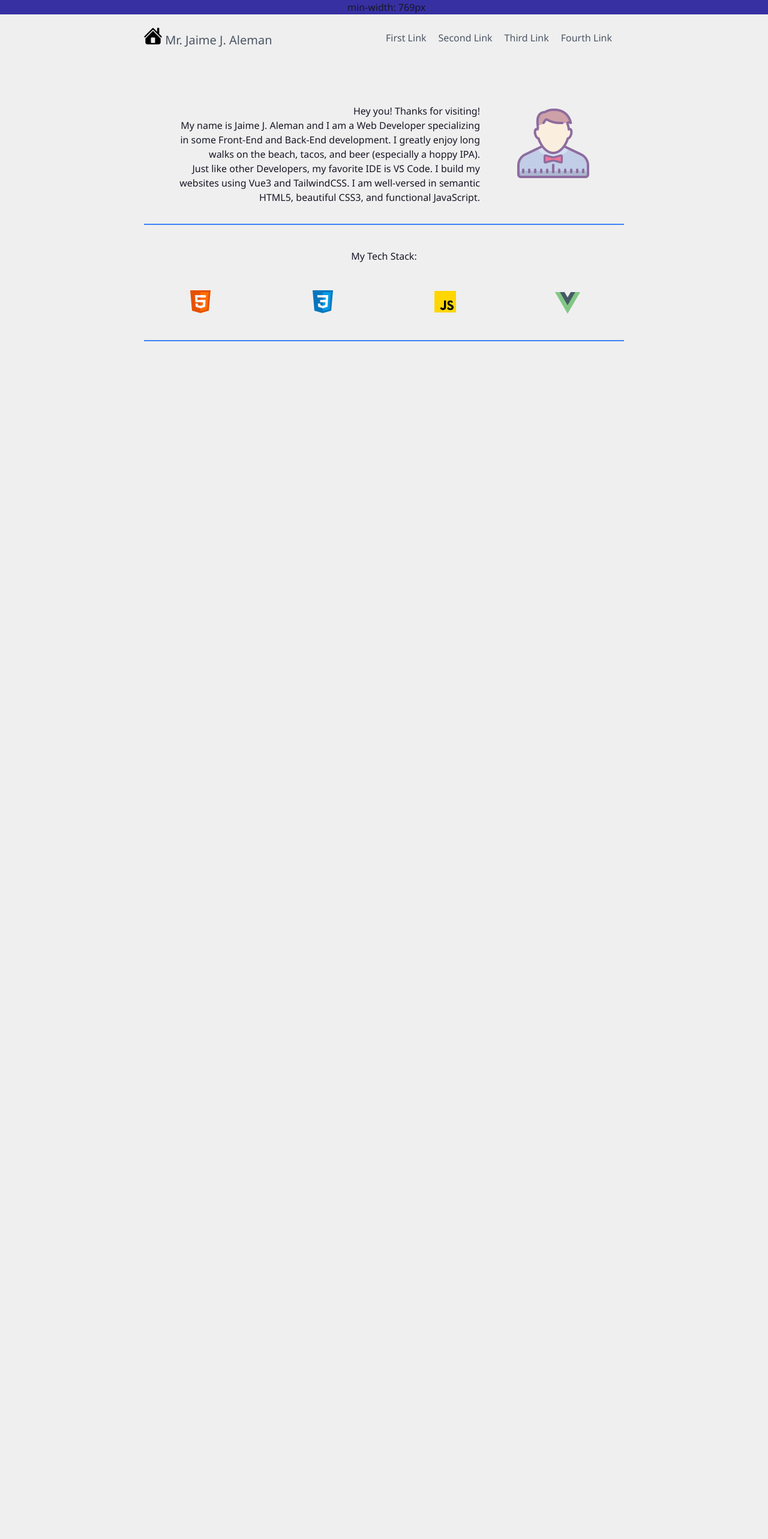
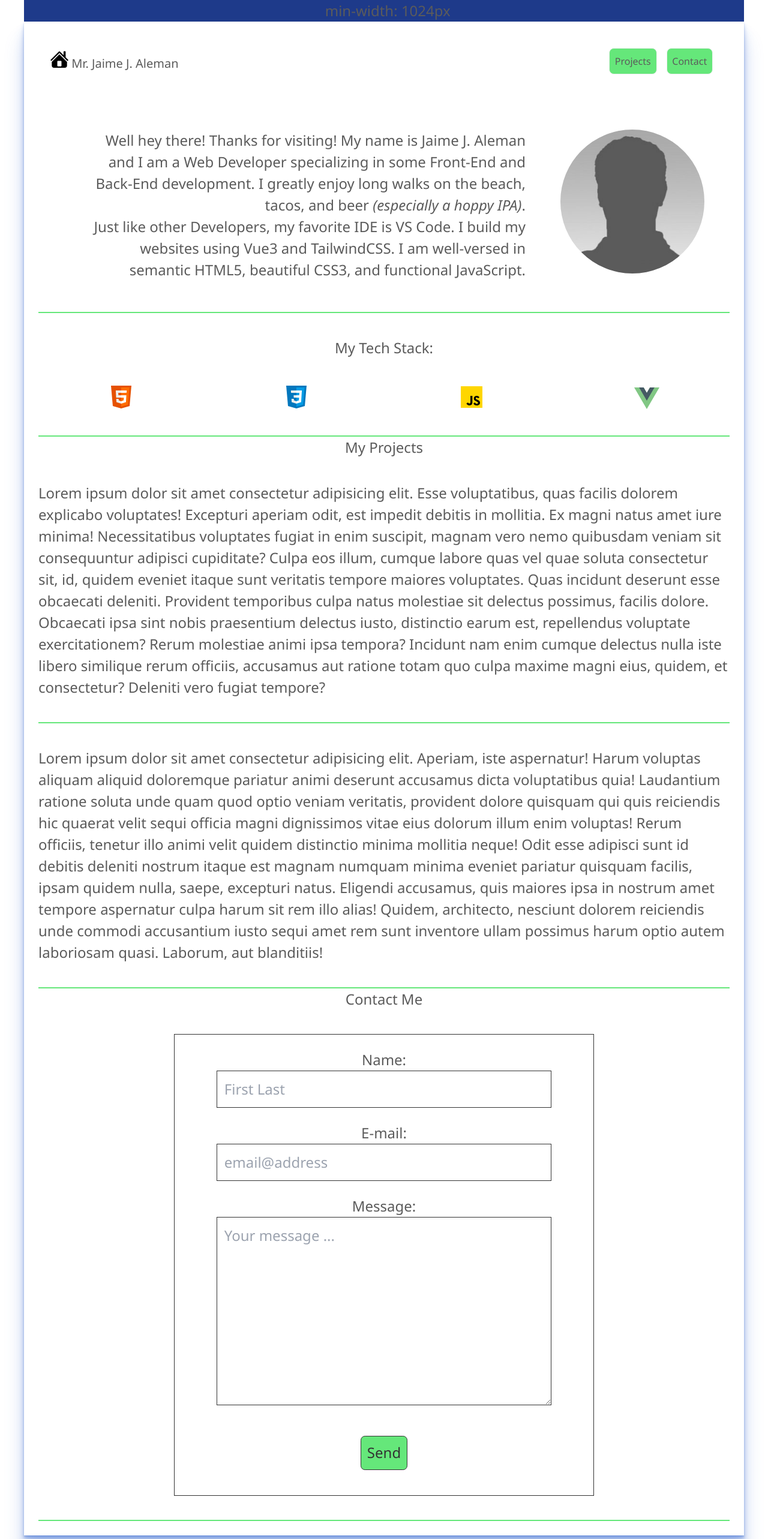
Before and after one commit to OrganizedFellow/jjaleman.nodejs, a Vue app: page / in a window 1280 px wide. Shown: the top 2566 px of the page at 60% size. Before the commit the page ends 800 px from the top, so only its background shows below. Built offline with nearby package versions, Linux system fonts and the light colour scheme.

Commit message:
Eliminated some media queries, keep it simple: just two.

```diff
--- a/src/App.vue
+++ b/src/App.vue
@@ -1,43 +1,68 @@
 <template>
-    <div class="mediaQuery text-center bg-red-500 sm:bg-green-500 md:bg-blue-400 xl:bg-indigo-800"> &nbsp; </div>
+    <div class="mediaQuery text-center bg-red-500 sm:bg-green-500 md:bg-blue-400 lg:bg-blue-900"> &nbsp; </div>
     <div id="maincontain">
 
-        <header id="navigation" class="mx-auto flex body-font text-gray-600">
+        <header id="navigation" class="mx-auto flex body-font">
             <div class="container mx-auto flex flex-wrap py-5 flex-col md:flex-row items-center">
-                <a class="logo flex font-medium items-center mb-4 md:mb-0" href="#" title="Logo">
+                <a class="logo flex font-medium items-center pl-5 mb-4 md:mb-0" href="#" title="Home">
                     <!-- <svg width="24" height="24" fill="none" xmlns="http://www.w3.org/2000/svg"><path d="m5.033 14.828 1.415 1.415L10.69 12 6.448 7.757 5.033 9.172 7.862 12l-2.829 2.828ZM15 14h-4v2h4v-2Z" fill="currentColor"/><path fill-rule="evenodd" clip-rule="evenodd" d="M2 2a2 2 0 0 0-2 2v16a2 2 0 0 0 2 2h20a2 2 0 0 0 2-2V4a2 2 0 0 0-2-2H2Zm20 2H2v16h20V4Z" fill="currentColor"/></svg> -->
                     <h1 class="text-xl"></h1>
                 </a>
-                <nav class="md:ml-auto flex flex-wrap items-center text-base justify-center">
-                    <a class="mr-5 hover:text-gray-900" href="#" title="First">First Link</a>
-                    <a class="mr-5 hover:text-gray-900" href="#" title="Second">Second Link</a>
-                    <a class="mr-5 hover:text-gray-900" href="#" title="Third">Third Link</a>
-                    <a class="mr-5 hover:text-gray-900" href="#" title="Fourth">Fourth Link</a>
+                <nav class="pr-5 md:ml-auto flex flex-wrap items-center text-base justify-center">
+                    <a class="mr-5" href="#projects" title="My Projects">Projects</a>
+                    <a class="mr-5" href="#contact" title="Contact Me">Contact</a>
                 </nav>
             </div>
         </header>
 
-        <section id="aboutme" class="container mx-auto flex flex-wrap my-0 p-8 border-b-2 border-b-2 border-blue-500 flex-col md:my-10 md:flex-row">
+        <section id="aboutme" class="container mx-auto flex flex-wrap my-0 p-8 flex-col md:my-10 md:flex-row">
             <div class="flex flex-row justify-between text-center grid gap-4 grid-cols-1 sm:grid-cols-4 md:flex-col">
-                <div class="text-center px-5 md:text-left lg:text-right lg:pr-5 col-span-1 sm:col-span-3">
-                    <p class="">Hey you! Thanks for visiting!</p>
-                    <p>My name is Jaime J. Aleman and I am a Web Developer specializing in some Front-End and Back-End development. I greatly enjoy long walks on the beach, tacos, and beer (especially a hoppy IPA).</p>
+                <div class="text-center px-5 sm:text-left lg:text-right lg:px-8 col-span-1 sm:col-span-3">
+                    <p>Well hey there! Thanks for visiting! My name is Jaime J. Aleman and I am a Web Developer specializing in some Front-End and Back-End development. I greatly enjoy long walks on the beach, tacos, and beer <em>(especially a hoppy IPA)</em>.</p>
                     <p>Just like other Developers, my favorite IDE is VS Code. I build my websites using Vue3 and TailwindCSS. I am well-versed in semantic HTML5, beautiful CSS3, and functional JavaScript.</p>
                 </div>
                 <div class="order-first col-span-1 sm:col-span-1 py-0 pb-8 lg:order-last">
-                    <!-- <img class="selfie w-24 sm:w-36 md:w-48 lg:w-60 inline-flex" src="~@/assets/selfie.jpg" alt="selfie1"> -->
-                    <div class="selfie"></div>
+                    <img class="selfiepic w-24 sm:w-36 md:w-48 lg:w-60 inline-flex" src="~@/assets/selfie.jpg" alt="selfie1">
+                    <div class="selfieicon"></div>
                 </div>
             </div>
         </section>
 
         <section id="icons">
             <h2 class="text-center">My Tech Stack:</h2>
-            <div class="flex flex-row justify-between py-10 grid gap-4 grid-cols-2 md:grid-cols-4 border-b-2 border-b-2 border-blue-500">
+            <div class="flex flex-row justify-between py-10 grid gap-4 grid-cols-2 md:grid-cols-4">
                 <div class="place-self-center"><svg xmlns="http://www.w3.org/2000/svg" width="48" height="48"><path fill="#E65100" d="M41 5H7l3 34 14 4 14-4 3-34z"/><path fill="#FF6D00" d="M24 8v31.9l11.2-3.2L37.7 8z"/><path fill="#FFF" d="M24 25v-4h8.6l-.7 11.5-7.9 2.6v-4.2l4.1-1.4.3-4.5H24zm8.9-8 .3-4H24v4h8.9z"/><path fill="#EEE" d="M24 30.9v4.2l-7.9-2.6-.4-5.5h4l.2 2.5 4.1 1.4zM19.1 17H24v-4h-9.1l.7 12H24v-4h-4.6l-.3-4z"/></svg> </div>
                 <div class="place-self-center"><svg xmlns="http://www.w3.org/2000/svg" width="48" height="48"><path fill="#0277BD" d="M41 5H7l3 34 14 4 14-4 3-34z"/><path fill="#039BE5" d="M24 8v31.9l11.2-3.2L37.7 8z"/><path fill="#FFF" d="M33.1 13H24v4h4.9l-.3 4H24v4h4.4l-.3 4.5-4.1 1.4v4.2l7.9-2.6.7-11.5z"/><path fill="#EEE" d="M24 13v4h-8.9l-.3-4H24zm-4.6 8 .2 4H24v-4h-4.6zm.4 6h-4l.3 5.5 7.9 2.6v-4.2l-4.1-1.4-.1-2.5z"/></svg> </div>
                 <div class="place-self-center"><svg xmlns="http://www.w3.org/2000/svg" width="48" height="48"><path fill="#ffd600" d="M6 42V6h36v36H6z"/><path fill="#000001" d="M29.538 32.947c.692 1.124 1.444 2.201 3.037 2.201 1.338 0 2.04-.665 2.04-1.585 0-1.101-.726-1.492-2.198-2.133l-.807-.344c-2.329-.988-3.878-2.226-3.878-4.841 0-2.41 1.845-4.244 4.728-4.244 2.053 0 3.528.711 4.592 2.573l-2.514 1.607c-.553-.988-1.151-1.377-2.078-1.377-.946 0-1.545.597-1.545 1.377 0 .964.6 1.354 1.985 1.951l.807.344C36.452 29.645 38 30.839 38 33.523 38 36.415 35.716 38 32.65 38c-2.999 0-4.702-1.505-5.65-3.368l2.538-1.685zm-11.586.082c.506.906 1.275 1.603 2.381 1.603 1.058 0 1.667-.418 1.667-2.043V22h3.333v11.101c0 3.367-1.953 4.899-4.805 4.899-2.577 0-4.437-1.746-5.195-3.368l2.619-1.603z"/></svg> </div>
                 <div class="place-self-center"><svg xmlns="http://www.w3.org/2000/svg" width="48" height="48"><path fill="#81c784" d="m23.987 17-5.253-9H2.974l21.013 36L45 8H29.24z"/><path fill="#455a64" d="m29.24 8-5.253 9-5.253-9h-7.588l12.841 22L36.828 8z"/></svg> </div>
+            </div>
+        </section>
+
+        <section id="projects">
+            <h2 class="text-center">My Projects</h2>
+            <div class="flex flex-row justify-between py-10">
+                <p>Lorem ipsum dolor sit amet consectetur adipisicing elit. Esse voluptatibus, quas facilis dolorem explicabo voluptates! Excepturi aperiam odit, est impedit debitis in mollitia. Ex magni natus amet iure minima! Necessitatibus voluptates fugiat in enim suscipit, magnam vero nemo quibusdam veniam sit consequuntur adipisci cupiditate? Culpa eos illum, cumque labore quas vel quae soluta consectetur sit, id, quidem eveniet itaque sunt veritatis tempore maiores voluptates. Quas incidunt deserunt esse obcaecati deleniti. Provident temporibus culpa natus molestiae sit delectus possimus, facilis dolore. Obcaecati ipsa sint nobis praesentium delectus iusto, distinctio earum est, repellendus voluptate exercitationem? Rerum molestiae animi ipsa tempora? Incidunt nam enim cumque delectus nulla iste libero similique rerum officiis, accusamus aut ratione totam quo culpa maxime magni eius, quidem, et consectetur? Deleniti vero fugiat tempore?</p>
+            </div>
+        </section>
+
+        <section>
+            <div class="flex flex-row justify-between py-10">
+                <p>Lorem ipsum dolor sit amet consectetur adipisicing elit. Aperiam, iste aspernatur! Harum voluptas aliquam aliquid doloremque pariatur animi deserunt accusamus dicta voluptatibus quia! Laudantium ratione soluta unde quam quod optio veniam veritatis, provident dolore quisquam qui quis reiciendis hic quaerat velit sequi officia magni dignissimos vitae eius dolorum illum enim voluptas! Rerum officiis, tenetur illo animi velit quidem distinctio minima mollitia neque! Odit esse adipisci sunt id debitis deleniti nostrum itaque est magnam numquam minima eveniet pariatur quisquam facilis, ipsam quidem nulla, saepe, excepturi natus. Eligendi accusamus, quis maiores ipsa in nostrum amet tempore aspernatur culpa harum sit rem illo alias! Quidem, architecto, nesciunt dolorem reiciendis unde commodi accusantium iusto sequi amet rem sunt inventore ullam possimus harum optio autem laboriosam quasi. Laborum, aut blanditiis!</p>
+            </div>
+        </section>
+
+        <section id="contact" class="text-center">
+            <h2>Contact Me</h2>
+            <div class="flex flex-row justify-between py-10">
+                <form>
+                    <label for="username">Name:</label>
+                        <input type="text" id="username" name="username" placeholder="First Last">
+                    <label for="useremail">E-mail:</label>
+                        <input type="text" id="useremail" name="useremail" placeholder="email@address">
+                    <label for="usermessage">Message:</label>
+                        <textarea id="usermessage" name="usermessage" rows="8" placeholder="Your message ... "></textarea>
+                    <button type="submit">Send</button>
+                </form>
             </div>
         </section>
 
@@ -66,35 +91,4 @@ export default {
 /* SVG ICONS FROM https://css.gg/app */
 /* ONLINE TOOL TO OPTIMIZE SVG FILES https://jakearchibald.github.io/svgomg/ */
 
-/* COLOR PALETTE = #0A0707 #463535 #836561 #E5E5D9 #1082B5 */
-
-/*
-#maincontain {
-    margin: 0 auto;
-    max-width: 800px;
-}
-#navigation a {
-    border-bottom: 4px solid transparent;
-    color: #0A0707;
-    margin: 0;
-    padding: 0.8em;
-}
-#navigation a:hover {
-    border-bottom: 4px solid #1082b5;
-    color: #1082b5;
-}
-a.logo h1, a.logo svg {
-    color: #1082b5;
-}
-a.logo h1:hover, a.logo svg:hover {
-    color: #0A0707;
-}
-.selfie {
-    border-radius: 50%;
-    width: 150px;
-}
-#icons svg {
-    @apply transition duration-500 ease-in-out transform hover:-translate-y-1 hover:scale-125;
-}
-*/
 </style>
--- a/src/assets/styles.css
+++ b/src/assets/styles.css
@@ -41,82 +41,99 @@ a {
 body {
     font-family: "Noto Sans", sans-serif;
 }
-
 #maincontain {
-    margin: 0 auto;
-    max-width: 800px;
+  box-shadow: 0px 2px 2px hsl(220deg 60% 50% / 0.2),
+              0px 4px 4px hsl(220deg 60% 50% / 0.2),
+              0px 8px 8px hsl(220deg 60% 50% / 0.2),
+              0px 16px 16px hsl(220deg 60% 50% / 0.2),
+              0px 32px 32px hsl(220deg 60% 50% / 0.2);
+    margin: 0 auto 2em auto;
+    /* max-width: 768px; */
+    padding: 1em;
 }
-.selfie {
-    /* border-radius: 50%; */
-    /* width: 150px; */
-}
-/*
-    #aboutme {}
-*/
 #icons svg {
     @apply transition duration-500 ease-in-out transform hover:-translate-y-1 hover:scale-125;
 }
 
-@media screen and (max-width: 640px) {
+@media screen and (max-width: 640px) { .mediaQuery::after { content: " max-width: 640px " ; } }
+@media screen and (min-width: 641px) and (max-width: 768px) { .mediaQuery::after { content: " min-width: 641px and max-width: 768px " ; } }
+@media screen and (min-width: 769px) { .mediaQuery::after { content: " min-width: 769px " ; } }
+@media screen and (min-width: 1024px) { .mediaQuery::after { content: " min-width: 1024px " ; } }
+
+@media screen and (max-width: 769px) {
     body {
-        background: #88C425;
-        color: #efefef;
+        color: #333;
     }
-    .mediaQuery::after {
-        content: " max-width: 640px " ;
+    section {
+        border-bottom: 2px solid hsl(225, 73%, 65%);;
     }
     a.logo h1::before {
         content: url("icons8-home-30-1.png");
     }
     a.logo h1::after {
-        content: "   J Jaime Aleman";
+        content: "   J. J. Aleman";
     }
-    a.logo h1 {
-        color: #EF4444;
-        letter-spacing: 1px;
+    #navigation nav a {
+        border: 1px solid #333333;
+        border-radius: 0.3em;
+        color: #333;
+        padding: 0.4em;
     }
-    a.logo h1:hover {
-        color: #4a9915;
+    #navigation nav a:hover {
+        background: hsl(225, 73%, 65%);
+        color: #000;
+        box-shadow: 1px 2px 2px hsl(220deg 60% 50% / 0.333),
+                    2px 4px 4px hsl(220deg 60% 50% / 0.333),
+                    3px 6px 6px hsl(220deg 60% 50% / 0.333);
     }
-    a.logo {
-        border-bottom: 4px solid transparent;
-        color: #0a0707;
-        margin: 0;
-        padding: 0.8em;
-    }
-    a.logo:hover {
-        border-bottom: 4px solid #4a9915;
-        color: #4a9915;
-    }
-    .selfie::after {
+    .selfieicon::after {
         content: url("icons8-user-80.png")
     }
+    .selfiepic {
+        display: none;
     }
-@media screen and (min-width: 641px) and (max-width: 768px) {
-    body {
-        background: #46aad8;
-        color: #efefef;
+    #contact form {
+        border: 1px solid #333;
+        margin: 0 auto;
+        padding: 1em 0;
+        width: 500px;
+        max-width: 100%;
     }
-    .mediaQuery::after {
-        content: " min-width: 641px and max-width: 768px " ;
+    #contact form label, #contact form button {
+        display: block;
     }
-    a.logo h1::before {
-        content: url("icons8-home-30-2.png");
+    #contact form input, #contact form textarea {
+        border: 1px solid #333;
+        margin-bottom: 1em;
+        padding: 0.5em;
+        max-width: 100%;
+        width: 80%;
     }
-    a.logo h1::after {
-        content: "   Jaime J Aleman";
+    #contact form button {
+        border: 1px solid #333333;
+        border-radius: 0.3em;
+        color: #333;
+        margin: 0.75em auto;
+        padding: 0.4em;
+        text-align: center;
     }
-    .selfie::after {
-        content: url("icons8-user-96.png")
+    #contact form button:hover {
+        background: hsl(225, 73%, 65%);
+        color: #000;
+        box-shadow: 1px 2px 2px hsl(220deg 60% 50% / 0.333),
+                    2px 4px 4px hsl(220deg 60% 50% / 0.333),
+                    3px 6px 6px hsl(220deg 60% 50% / 0.333);
     }
+
 }
+
 @media screen and (min-width: 769px) {
     body {
-        background: #efefef;
-        color: #161625;
+        color: #5b5b5b;
+        font-size: 1.1em;
     }
-    .mediaQuery::after {
-        content: " min-width: 769px " ;
+    section {
+        border-bottom: 2px solid hsl(130, 73%, 65%);;
     }
     a.logo h1::before {
         content: url("icons8-home-30-3.png");
@@ -124,7 +141,73 @@ body {
     a.logo h1::after {
         content: "   Mr. Jaime J. Aleman";
     }
-    .selfie::after {
-        content: url("icons8-user-128.png")
+    #navigation nav a {
+        background: hsl(130, 73%, 65%);
+        border: 1px solid #efefef;
+        border-radius: 0.5em;
+        color: #5b5b5b;
+        margin: 0 0.5em;
+        padding: 0.55em;
+
+
     }
+    #navigation nav a:hover {
+        background: hsl(130, 73%, 40%);
+        box-shadow: 1px 2px 2px hsl(130deg 60% 50% / 0.333),
+                    2px 4px 4px hsl(130deg 60% 50% / 0.333),
+                    3px 6px 6px hsl(130deg 60% 50% / 0.333);
+        color: #333333;
     }
+    .selfiepic {
+        border-radius: 50%;
+    }
+    #contact form {
+        border: 1px solid #333;
+        margin: 0 auto;
+        padding: 1em 0;
+        width: 700px;
+        max-width: 100%;
+    }
+    #contact form label, #contact form button {
+        display: block;
+    }
+    #contact form input, #contact form textarea {
+        border: 1px solid #333;
+        margin-bottom: 1em;
+        padding: 0.5em;
+        max-width: 100%;
+        width: 80%;
+    }
+    #contact form button {
+        border: 1px solid #333333;
+        border-radius: 0.3em;
+        color: #333;
+        margin: 0.75em auto;
+        padding: 0.4em;
+        text-align: center;
+    }
+    #contact form button {
+        background: hsl(130, 73%, 65%);
+        columns: #5b5b5b;
+
+    }
+    #contact form button:hover {
+        background: hsl(130, 73%, 40%);
+        color: #333;
+        box-shadow: 1px 2px 2px hsl(130deg 60% 50% / 0.333),
+                    2px 4px 4px hsl(130deg 60% 50% / 0.333),
+                    3px 6px 6px hsl(130deg 60% 50% / 0.333);
+    }
+
+}
+
+@media screen and (min-width: 1024px) {
+    .mediaQuery::after { content: " min-width: 1024px " ; }
+    body {
+        font-size: 1.5em;
+        margin: 0 auto 2em auto;
+        max-width: 1200px;
+
+    }
+
+}
```
Lines whose indentation alone changed are shown as unchanged.
